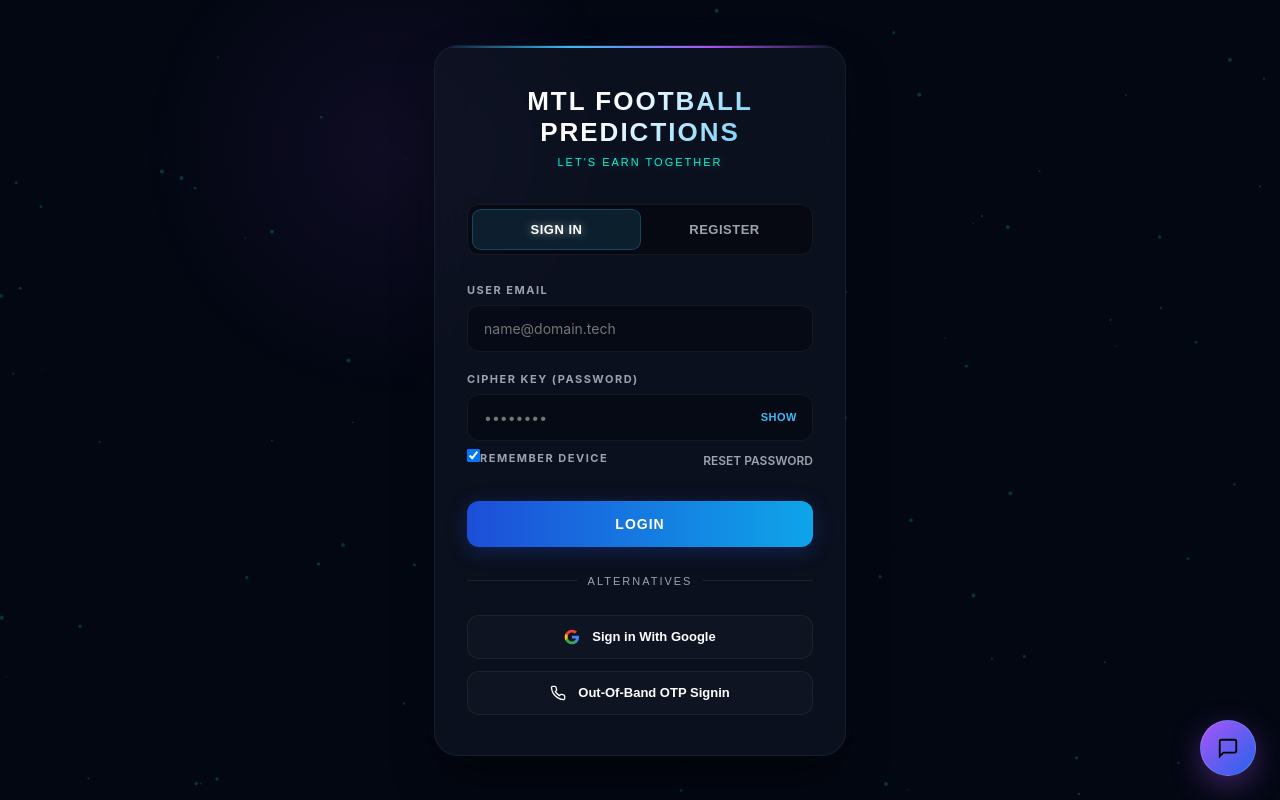
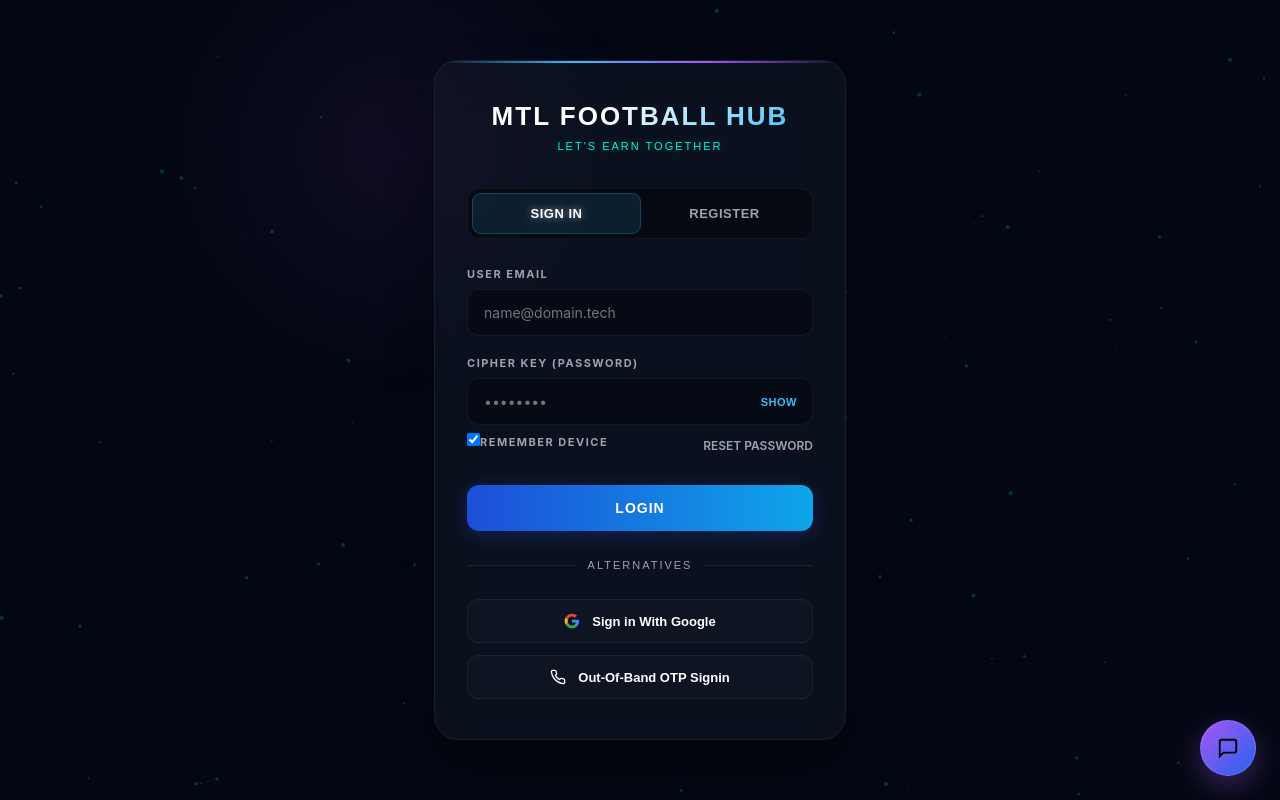
Before and after one commit to rtask815-bot/Mtl-football-hub, a React (Vite) app: page /auth in a window 1280 px wide. Built offline with nearby package versions, Linux system fonts and the light colour scheme.

Commit message:
Auth.jsx

```diff
--- a/src/pages/Auth.jsx
+++ b/src/pages/Auth.jsx
@@ -602,7 +602,7 @@ export default function Auth() {
             <div className="auth-container">
                 <div className="auth-card">
                     <div className="auth-header">
-                        <h1>MTL FOOTBALL PREDICTIONS</h1>
+                        <h1>MTL FOOTBALL HUB </h1>
                         <div id="aiText">{aiTexts[aiTextIndex]}</div>
                     </div>
 
```
